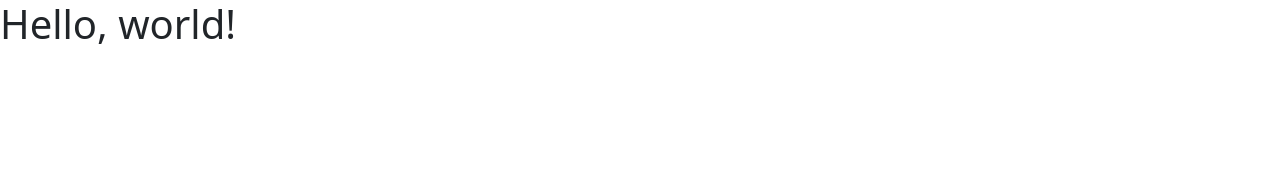
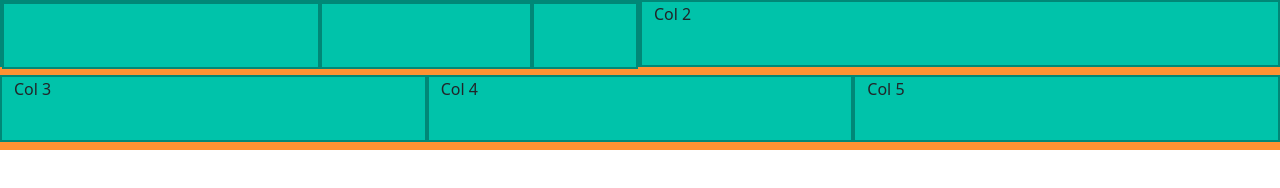
Before and after one commit to Kwentin-Ransom/bootstrap-fsdTut, a plain HTML site: page index.html in a window 1280 px wide. Drawn offline with Linux system fonts and the light colour scheme.

Commit message:
end of video 59

```diff
--- a/index.html
+++ b/index.html
@@ -14,15 +14,41 @@
     <title>Hello, world!</title>
   </head>
   <body>
-    <h1>Hello, world!</h1>
+
+    <!-- container class takes up the viewpoint based on width percentages -->
+    <!-- container-fluid class tkaes up the viewpoint with the entire witdth -->
+    <div class="container-fluid">
+      <div class="row">
+        <!-- you add the content inside a column. not inside the row or container -->
+        <!-- this a column class with size small and width is 6 -->
+        <div class="col-sm-6">
+          <!-- you can nest a row inside of a column likeso -->
+          <!-- the columns must add up to 12 inside of a row -->
+          <!-- using col-6 means that regardless of the viewport's size, those columns will appear inline instead of block -->
+          <div class="row">
+            <div class="col-6"></div>
+            <div class="col-4"></div>
+            <div class="col-2"></div>
+          </div>
+        </div>
+        <div class="col-sm-6">Col 2</div>
+      </div>
+      <div class="row">
+        <div class="col-sm-6 col-lg-4">Col 3</div>
+        <div class="col-sm-6 col-lg-4">Col 4</div>
+        <div class="col-sm-12 col-lg-4">Col 5</div>
+      </div>
+
+    </div>
+
+
+
+
 
     <script src="js/bootstrap.min.js"></script>
-
     <!-- Optional JavaScript; choose one of the two! -->
-
     <!-- Option 1: Bootstrap Bundle with Popper -->
     <!-- <script src="https://cdn.jsdelivr.net/npm/bootstrap@5.1.3/dist/js/bootstrap.bundle.min.js" integrity="sha384-ka7Sk0Gln4gmtz2MlQnikT1wXgYsOg+OMhuP+IlRH9sENBO0LRn5q+8nbTov4+1p" crossorigin="anonymous"></script> -->
-
     <!-- Option 2: Separate Popper and Bootstrap JS -->
     <!--
     <script src="https://cdn.jsdelivr.net/npm/@popperjs/core@2.10.2/dist/umd/popper.min.js" integrity="sha384-7+zCNj/IqJ95wo16oMtfsKbZ9ccEh31eOz1HGyDuCQ6wgnyJNSYdrPa03rtR1zdB" crossorigin="anonymous"></script>
--- a/styles.css
+++ b/styles.css
@@ -0,0 +1,20 @@
+/* giving container and rows a height to demonstrate them. they naturally inherit the height of whatever is placed inside them */
+
+.container-fluid {
+  background-color: #6c2eb9;
+  height: 5rem;
+}
+
+.row {
+  background-color: #ff9232;
+  height: 4.7rem;
+}
+
+/* attribute selector is []
+ * is grabbing every class that starts with col-
+ */
+[class*="col-"] {
+  background-color: #00c3aa;
+  height: 4.2rem;
+  border: 2px solid rgba(0, 0, 0, 0.3);
+}
```
